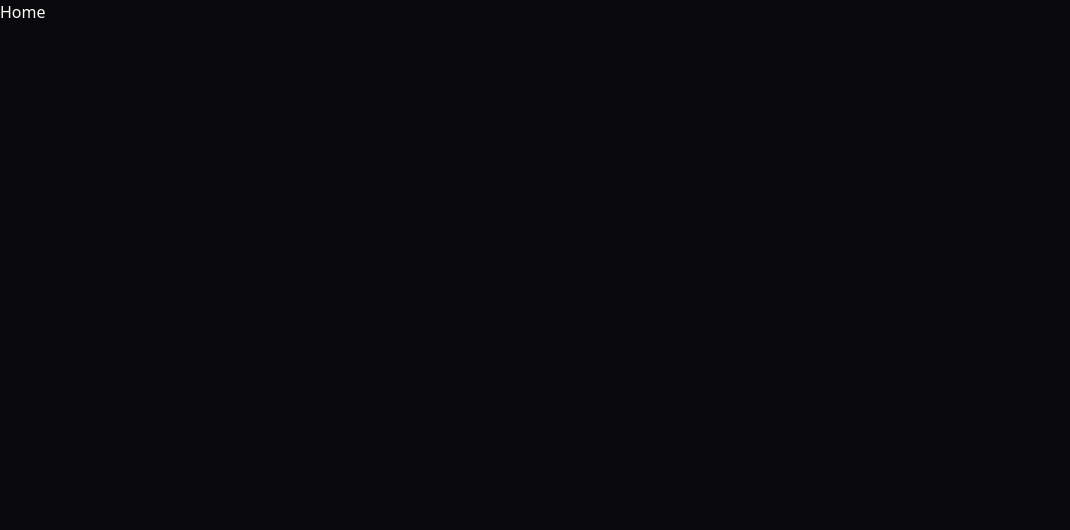
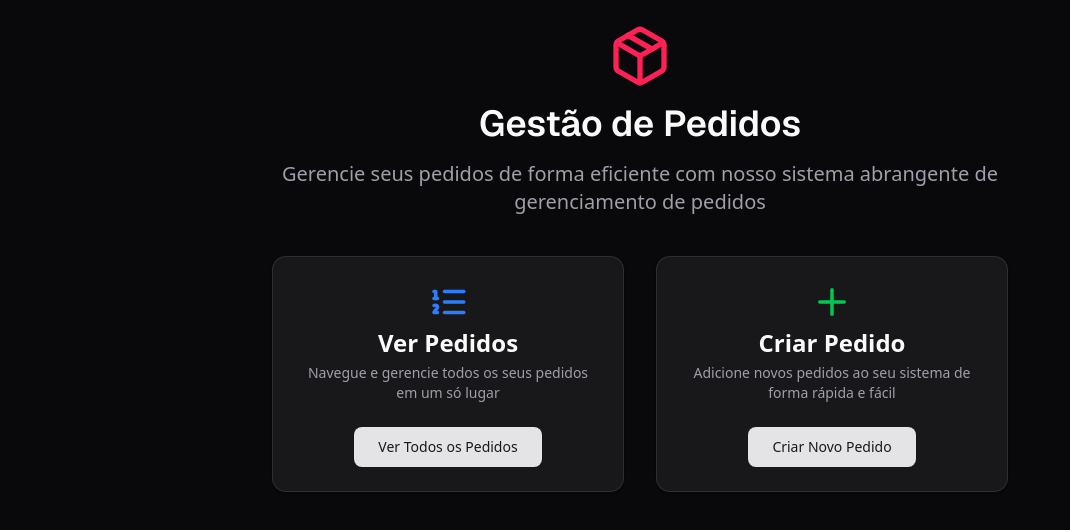
Before and after one commit to pauloelf/orderly, a Next.js app: page / in a window 1280 px wide. Shown: the top 530 px of the page, without its empty margins (0-1070 px from the left). Built offline with nearby package versions, Linux system fonts and the light colour scheme.

Commit message:
feat: home page added

```diff
--- a/src/app/page.tsx
+++ b/src/app/page.tsx
@@ -1,7 +1,70 @@
+import { ListOrdered, Package, Plus } from 'lucide-react'
+import Link from 'next/link'
+import { Button } from '@/components/ui/button'
+import {
+  Card,
+  CardDescription,
+  CardFooter,
+  CardHeader,
+  CardTitle,
+} from '@/components/ui/card'
+
 export default function Home() {
   return (
-    <div>
-      <h1>Home</h1>
-    </div>
+    <main aria-label="Conteúdo de Gestão de Pedidos">
+      <section className="mx-auto min-h-screen max-w-screen-md px-4 py-6">
+        <section
+          aria-label="Hero"
+          className="flex flex-col items-center space-y-4 *:text-center"
+        >
+          <Package className="text-chart-5" size={64} />
+          <h1 className="font-sans font-semibold text-3xl sm:text-4xl">
+            Gestão de Pedidos
+          </h1>
+          <p className="text-lg text-muted-foreground sm:text-xl">
+            Gerencie seus pedidos de forma eficiente com nosso sistema
+            abrangente de gerenciamento de pedidos
+          </p>
+        </section>
+        <section
+          aria-label="Cards de Navegação"
+          className="mt-10 flex gap-8 max-sm:flex-col"
+        >
+          <Card aria-labelledby="view-orders" className="flex-1">
+            <CardHeader className="flex flex-col items-center justify-center gap-1">
+              <ListOrdered className="text-blue-500" size={42} />
+              <CardTitle className="font-semibold text-2xl" id="view-orders">
+                Ver Pedidos
+              </CardTitle>
+              <CardDescription className="text-center">
+                Navegue e gerencie todos os seus pedidos em um só lugar
+              </CardDescription>
+            </CardHeader>
+            <CardFooter className="mx-auto">
+              <Button asChild size="lg">
+                <Link href="/orders">Ver Todos os Pedidos</Link>
+              </Button>
+            </CardFooter>
+          </Card>
+          <Card aria-labelledby="create-order" className="flex-1">
+            <CardHeader className="flex flex-col items-center justify-center gap-1">
+              <Plus className="text-green-500" size={42} />
+              <CardTitle className="font-semibold text-2xl" id="create-order">
+                Criar Pedido
+              </CardTitle>
+              <CardDescription className="text-center">
+                Adicione novos pedidos ao seu sistema de forma rápida e fácil
+              </CardDescription>
+            </CardHeader>
+
+            <CardFooter className="mx-auto">
+              <Button asChild size="lg">
+                <Link href="/orders/create">Criar Novo Pedido</Link>
+              </Button>
+            </CardFooter>
+          </Card>
+        </section>
+      </section>
+    </main>
   )
 }
```
